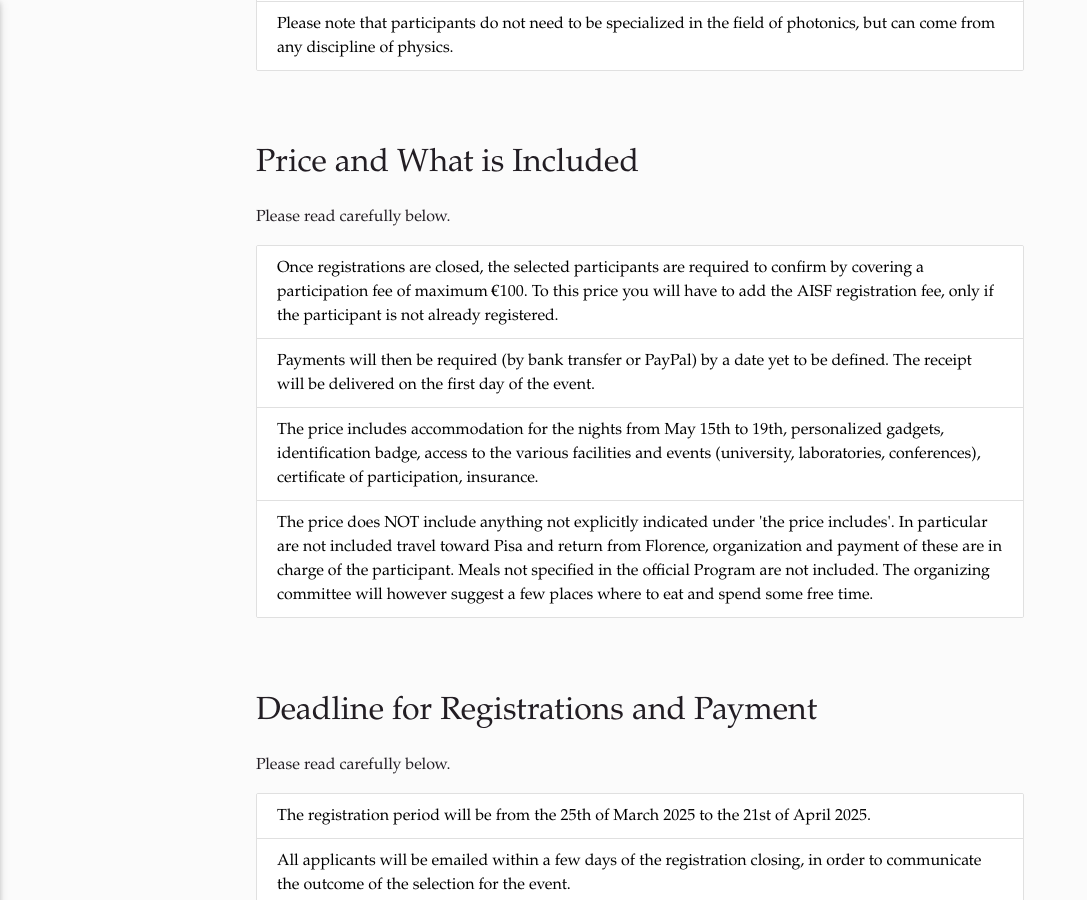
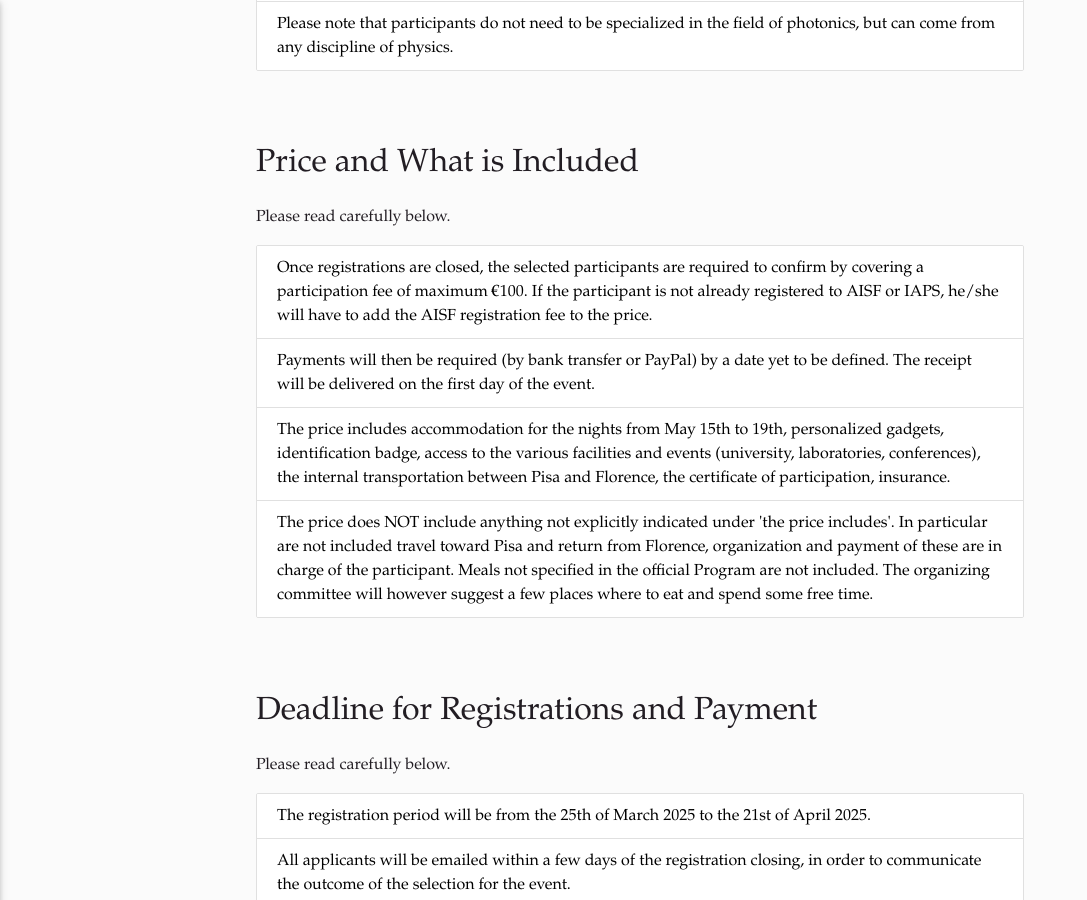
Before and after one commit to ai-sf/lot, a Jekyll site: the page built from registration.html, in a window 1280 px wide and 900 px high, scrolled down 1024 px. Shown: the whole window, without its empty margins (0-1087 px from the left). Built offline with Jekyll 4.4.1, drawn with Linux system fonts in a browser that asks for light colours; nearby versions of some CDN libraries; some web fonts are replaced.

Commit message:
Update registration.yml

```diff
--- a/_data/registration.yml
+++ b/_data/registration.yml
@@ -55,11 +55,11 @@ deadlines:
 price:
   info: "Please read carefully below."
   specs:
-    - text: "Once registrations are closed, the selected participants are required to confirm by covering a participation fee of maximum €100. To this price you will have to add the AISF registration fee, only if the participant is not already registered."
+    - text: "Once registrations are closed, the selected participants are required to confirm by covering a participation fee of maximum €100. If the participant is not already registered to AISF or IAPS, he/she will have to add the AISF registration fee to the price."
       url: "#!"
     - text: "Payments will then be required (by bank transfer or PayPal) by a date yet to be defined. The receipt will be delivered on the first day of the event."
       url: "#!"
-    - text: "The price includes accommodation for the nights from May 15th to 19th, personalized gadgets, identification badge, access to the various facilities and events (university, laboratories, conferences), certificate of participation, insurance."
+    - text: "The price includes accommodation for the nights from May 15th to 19th, personalized gadgets, identification badge, access to the various facilities and events (university, laboratories, conferences), the internal transportation between Pisa and Florence, the certificate of participation, insurance."
       url: "#!"
     - text: "The price does NOT include anything not explicitly indicated under 'the price includes'. In particular are not included travel toward Pisa and return from Florence, organization and payment of these are in charge of the participant. Meals not specified in the official Program are not included. The organizing committee will however suggest a few places where to eat and spend some free time."
       url: "#!"
```
